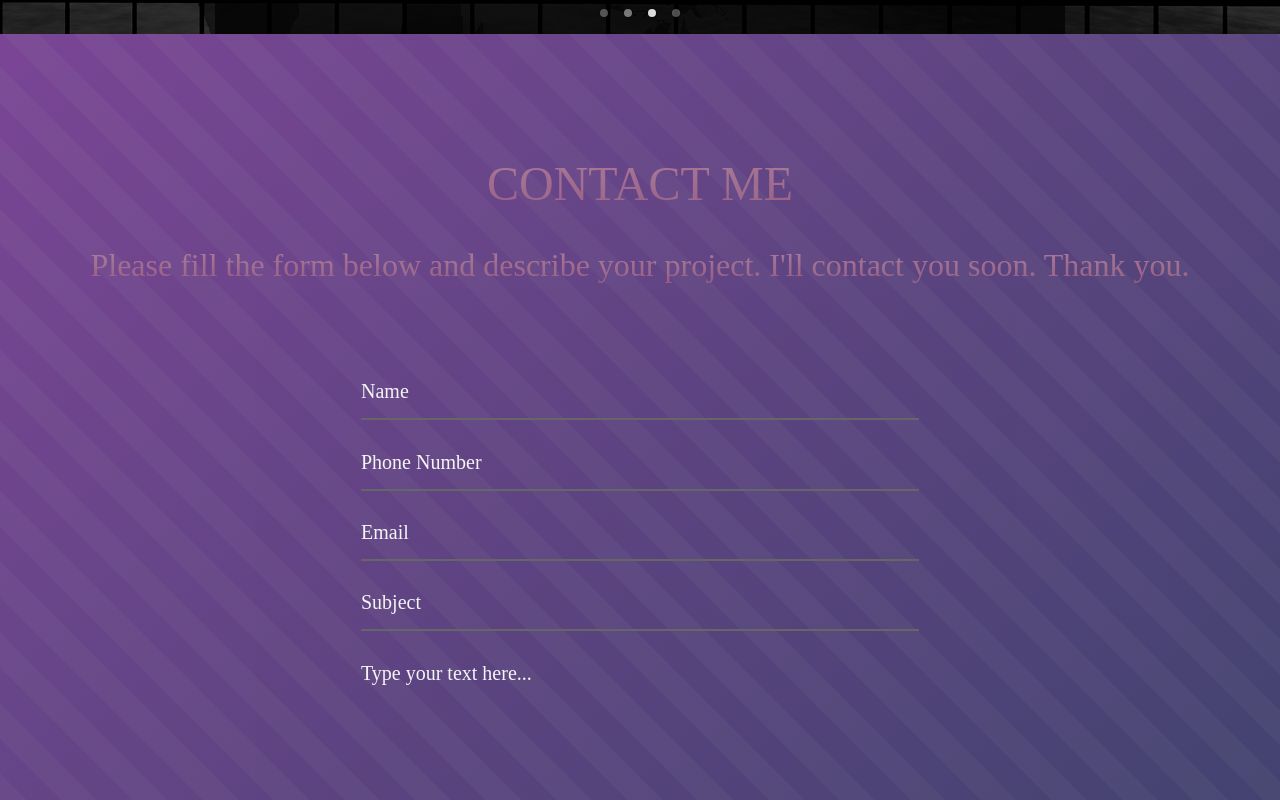
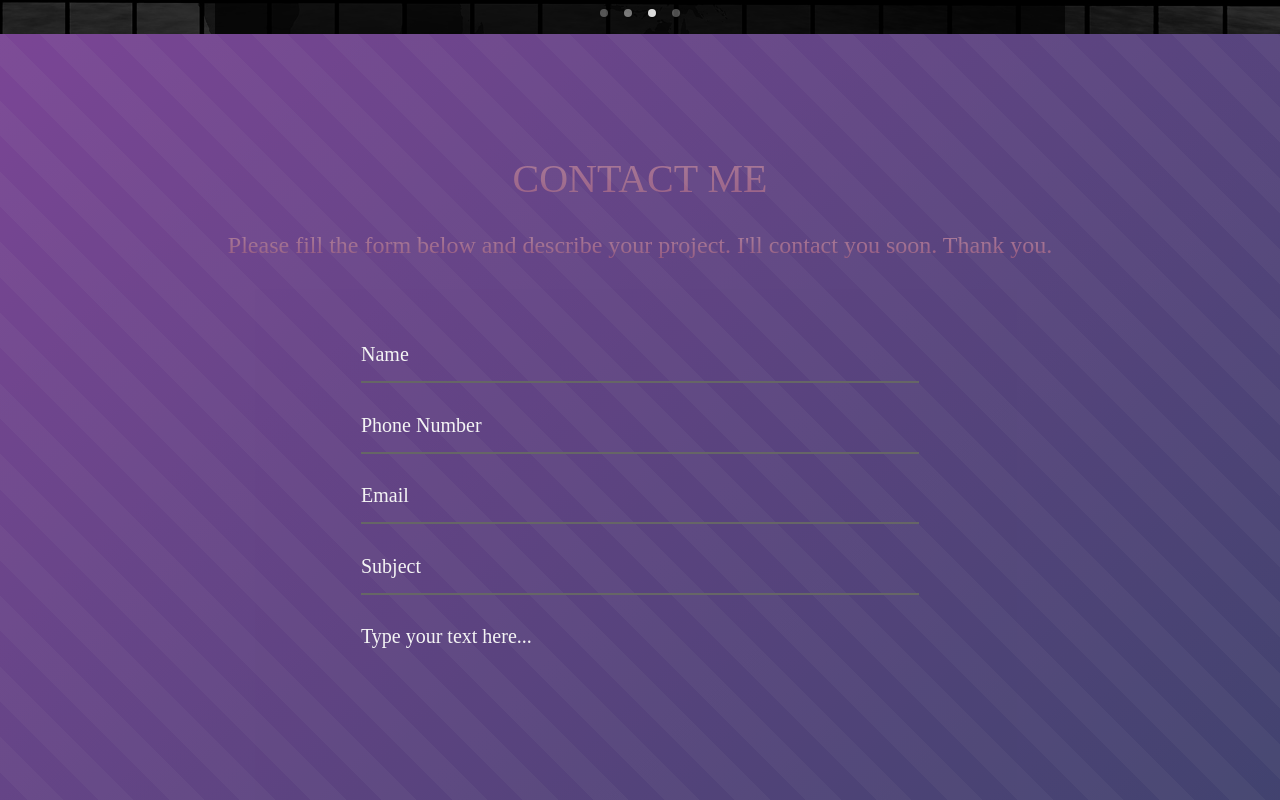
Before and after one commit to AhmadInsight/Cern-portfolio, a React (Vite) app: page / in a window 1280 px wide. Shown: the part 2458-3258 px from the top of the page. Built offline with nearby package versions, Linux system fonts and the light colour scheme.

Commit message:
Update Contacts.tsx

```diff
--- a/src/components/Contacts.tsx
+++ b/src/components/Contacts.tsx
@@ -50,7 +50,7 @@ const Contacts = () => {
       .send(YOUR_SERVICE_ID, YOUR_TEMPLATE_ID, variables, YOUR_USER_ID)
       .then(
         (response) => {
-          console.log("Email sent successfully:", response); // Log the response
+          console.log("Email sent successfully:", response);
           setSuccessMessage("Message sent successfully! I'll contact you soon.");
           alert("Message sent successfully! I'll contact you soon.")
         },
@@ -66,10 +66,10 @@ const Contacts = () => {
     <div id="contacts" className="contacts">
 
       <div className="text-center">
-        <h1 className="text-gradient" style={{ fontSize: "3rem" }}>Contact Me</h1>
-        <p className="text-gradient" style={{ fontSize: "2rem" }}>
+        <h1 className="text-gradient">Contact Me</h1>
+        <h4 className="text-gradient">
           Please fill the form below and describe your project. I'll contact you soon. Thank you.
-        </p>
+        </h4>
         <span className="success-message">{successMessage}</span>
       </div>
       <div className="container">
```
